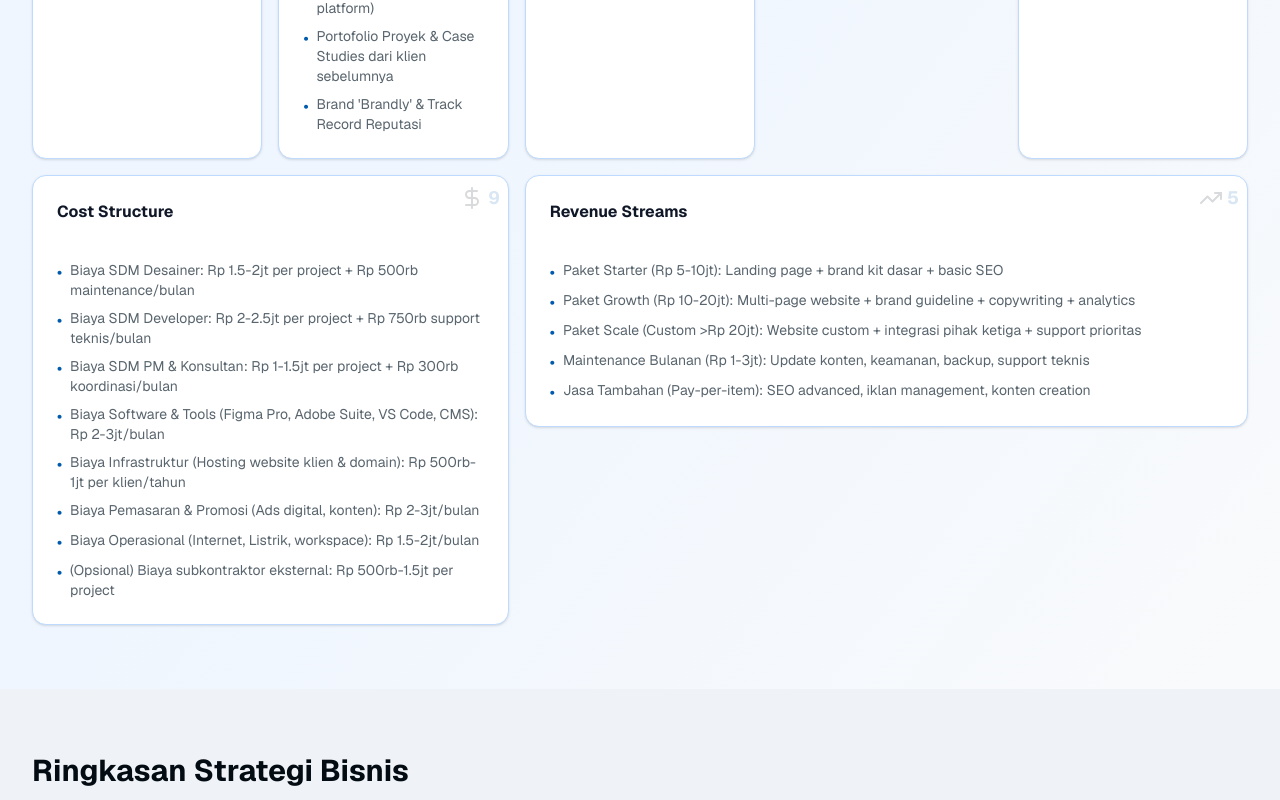
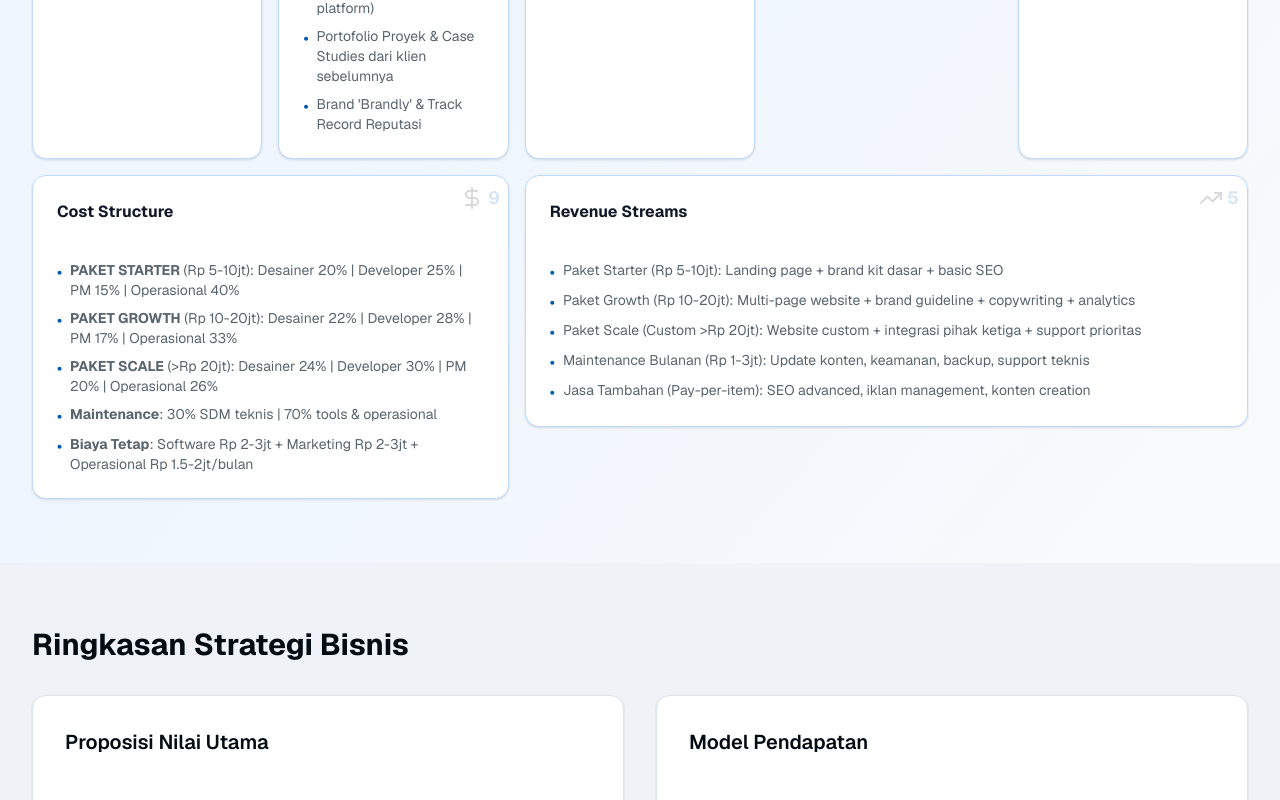
Before and after one commit to athuridha/brandly, a Next.js app: page /business-model-canvas in a window 1280 px wide. Shown: the part 1240-2040 px from the top of the page. Built offline with nearby package versions, Linux system fonts and the light colour scheme.

Commit message:
Add files via upload

```diff
--- a/app/business-model-canvas/page.tsx
+++ b/app/business-model-canvas/page.tsx
@@ -56,14 +56,11 @@ export default function BusinessModelCanvas() {
       "Iklan Digital (IG Ads, Google Ads).",
     ],
     costStructure: [
-      "Biaya SDM Desainer: Rp 1.5-2jt per project + Rp 500rb maintenance/bulan",
-      "Biaya SDM Developer: Rp 2-2.5jt per project + Rp 750rb support teknis/bulan",
-      "Biaya SDM PM & Konsultan: Rp 1-1.5jt per project + Rp 300rb koordinasi/bulan",
-      "Biaya Software & Tools (Figma Pro, Adobe Suite, VS Code, CMS): Rp 2-3jt/bulan",
-      "Biaya Infrastruktur (Hosting website klien & domain): Rp 500rb-1jt per klien/tahun",
-      "Biaya Pemasaran & Promosi (Ads digital, konten): Rp 2-3jt/bulan",
-      "Biaya Operasional (Internet, Listrik, workspace): Rp 1.5-2jt/bulan",
-      "(Opsional) Biaya subkontraktor eksternal: Rp 500rb-1.5jt per project",
+      "**PAKET STARTER** (Rp 5-10jt): Desainer 20% | Developer 25% | PM 15% | Operasional 40%",
+      "**PAKET GROWTH** (Rp 10-20jt): Desainer 22% | Developer 28% | PM 17% | Operasional 33%",
+      "**PAKET SCALE** (>Rp 20jt): Desainer 24% | Developer 30% | PM 20% | Operasional 26%",
+      "**Maintenance**: 30% SDM teknis | 70% tools & operasional",
+      "**Biaya Tetap**: Software Rp 2-3jt + Marketing Rp 2-3jt + Operasional Rp 1.5-2jt/bulan",
     ],
     revenueStreams: [
       "Paket Starter (Rp 5-10jt): Landing page + brand kit dasar + basic SEO",
@@ -86,7 +83,22 @@ export default function BusinessModelCanvas() {
     revenueStreams: TrendingUp,
   }
 
-  const BMCCard = ({ title, items, icon: Icon, bgColor, borderColor, textColor, number }) => (
+  const BMCCard = ({ title, items, icon: Icon, bgColor, borderColor, textColor, number }) => {
+    const renderText = (text) => {
+      const parts = text.split(/(\*\*.*?\*\*)/);
+      return parts.map((part, i) => {
+        if (part.startsWith("**") && part.endsWith("**")) {
+          return (
+            <strong key={i} className="font-bold">
+              {part.slice(2, -2)}
+            </strong>
+          );
+        }
+        return <span key={i}>{part}</span>;
+      });
+    };
+
+    return (
       <Card
         className={`p-6 ${bgColor} ${borderColor} relative overflow-hidden group hover:shadow-lg transition-shadow duration-300`}
       >
@@ -100,12 +112,13 @@ export default function BusinessModelCanvas() {
           {items.map((item, idx) => (
             <li key={idx} className="text-sm text-muted-foreground flex items-start gap-2">
               <span className="text-primary font-bold mt-0.5 flex-shrink-0">•</span>
-            <span>{item}</span>
+              <span>{renderText(item)}</span>
             </li>
           ))}
         </ul>
       </Card>
-  )
+    );
+  };
 
   return (
     <div className="min-h-screen">
```
Lines whose indentation alone changed are shown as unchanged.
